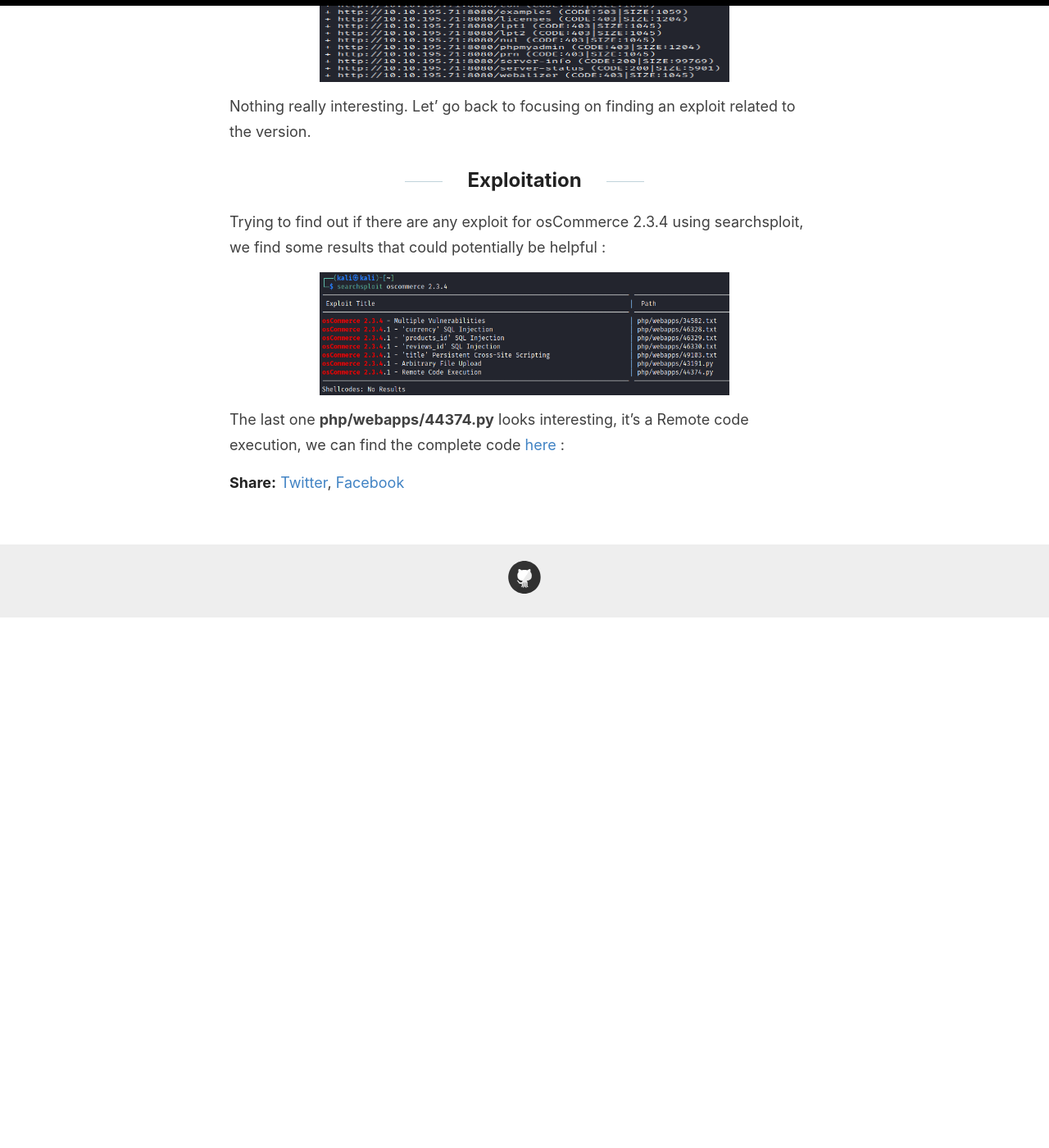
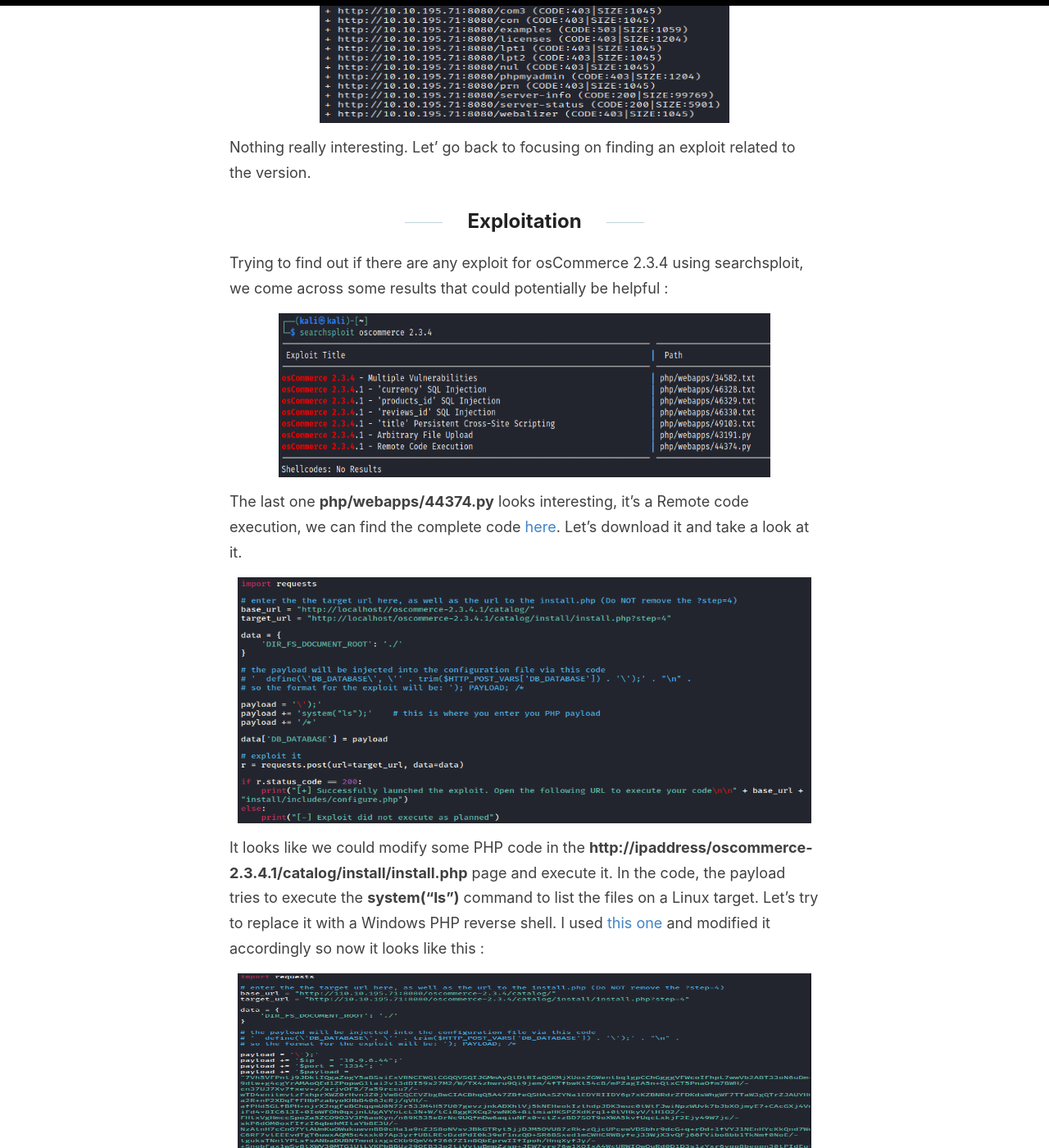
Before and after one commit to 0xdnxh/0xdnxh.github.io, a Jekyll site: the page built from _posts/2021-5-23-THM-Blueprint-Writeup.md, in a window 1280 px wide and 1400 px high, scrolled down 2771 px. Shown: the whole window at 82% size. Built offline with Jekyll 4.4.1, drawn with Linux system fonts in a browser that asks for light colours; before the commit the page ends 3525 px from its top, so only the background shows below that; some of the changed text lies outside the part shown.

Commit message:
Added parts

```diff
--- a/_posts/2021-5-23-THM-Blueprint-Writeup.md
+++ b/_posts/2021-5-23-THM-Blueprint-Writeup.md
@@ -34,13 +34,23 @@
 ### Fuzzing
 Let's try to find which directories exist using dirb
 
-<img src="/images/THM/Blueprint/dirboutput.PNG" width="500" height="150"/>
+<img src="/images/THM/Blueprint/dirboutput.PNG" width="500" height="200"/>
 
 Nothing really interesting. Let' go back to focusing on finding an exploit related to the version.
 
 ## Exploitation
-Trying to find out if there are any exploit for osCommerce 2.3.4 using searchsploit, we find some results that could potentially be helpful :
+Trying to find out if there are any exploit for osCommerce 2.3.4 using searchsploit, we come across some results that could potentially be helpful :
 
-<img src="/images/THM/Blueprint/searchsploit_oscommerce.PNG" width="500" height="150"/>
+<img src="/images/THM/Blueprint/searchsploit_oscommerce.PNG" width="600" height="200"/>
 
-The last one **php/webapps/44374.py** looks interesting, it's a Remote code execution, we can find the complete code [here](https://www.exploit-db.com/exploits/44374) :
+The last one **php/webapps/44374.py** looks interesting, it's a Remote code execution, we can find the complete code [here](https://www.exploit-db.com/exploits/44374). Let's download it and take a look at it.
+
+<img src="/images/THM/Blueprint/exploit_original.PNG" width="700" height="300"/>
+
+It looks like we could modify some PHP code in the **http://ipaddress/oscommerce-2.3.4.1/catalog/install/install.php** page and execute it. In the code, the payload tries to execute the **system("ls")** command to list the files on a Linux target. Let's try to replace it with a Windows PHP reverse shell. I used [this one](https://raw.githubusercontent.com/Dhayalanb/windows-php-reverse-shell/master/Reverse%20Shell.php) and modified it accordingly so now it looks like this :
+
+<img src="/images/THM/Blueprint/exploit_modified.PNG" width="700" height="300"/>
+
+I set up a netcat listener on port 1234, accordingly to my modified script and run the exploit.
+
+<img src="/images/THM/Blueprint/launching_script.PNG" width="600" height="100"/>
```
Also changed, not shown: images/THM/Blueprint/exploit_modified.PNG (added), images/THM/Blueprint/exploit_original.PNG (added), images/THM/Blueprint/launching_script.PNG (added).
